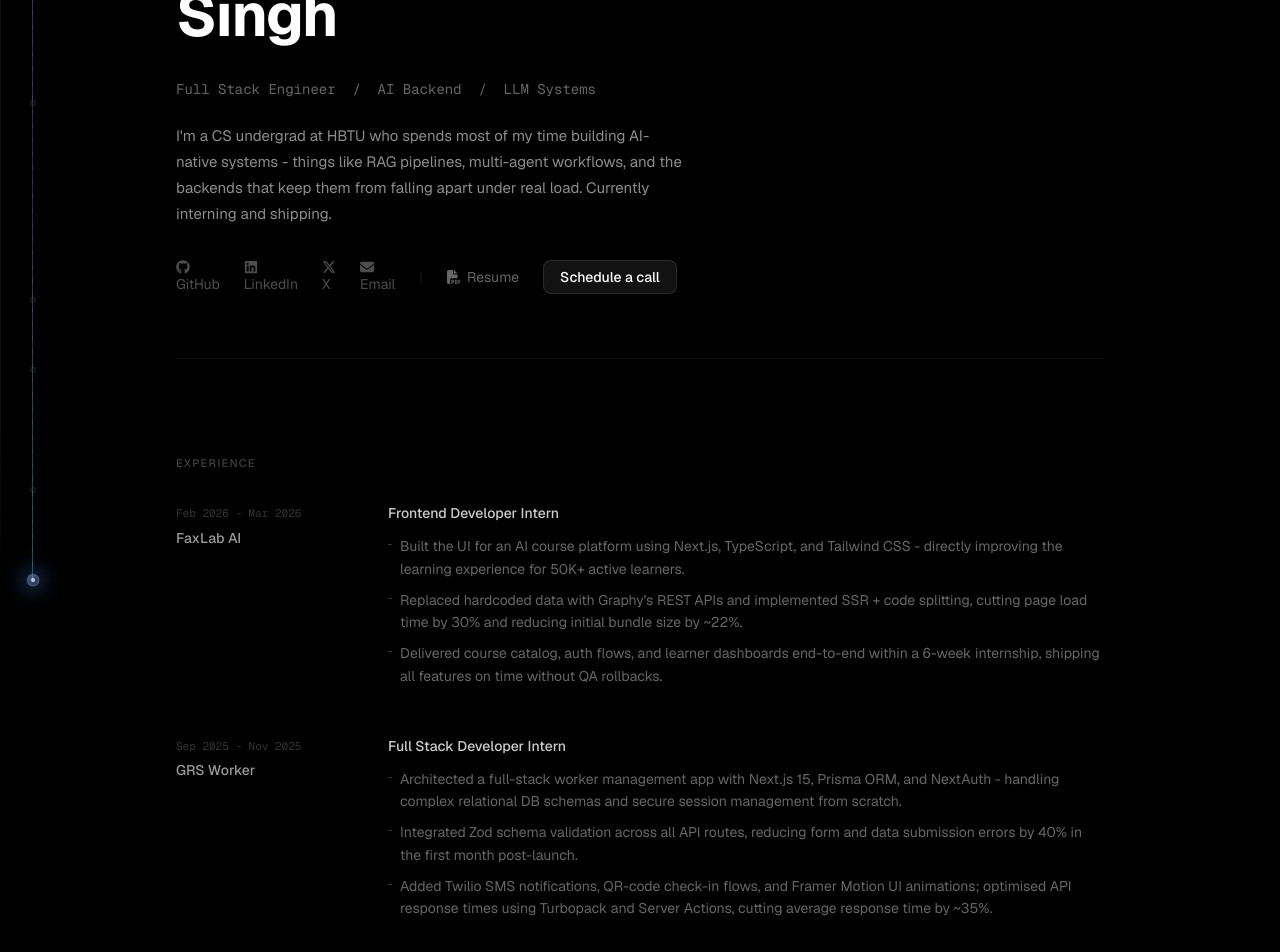
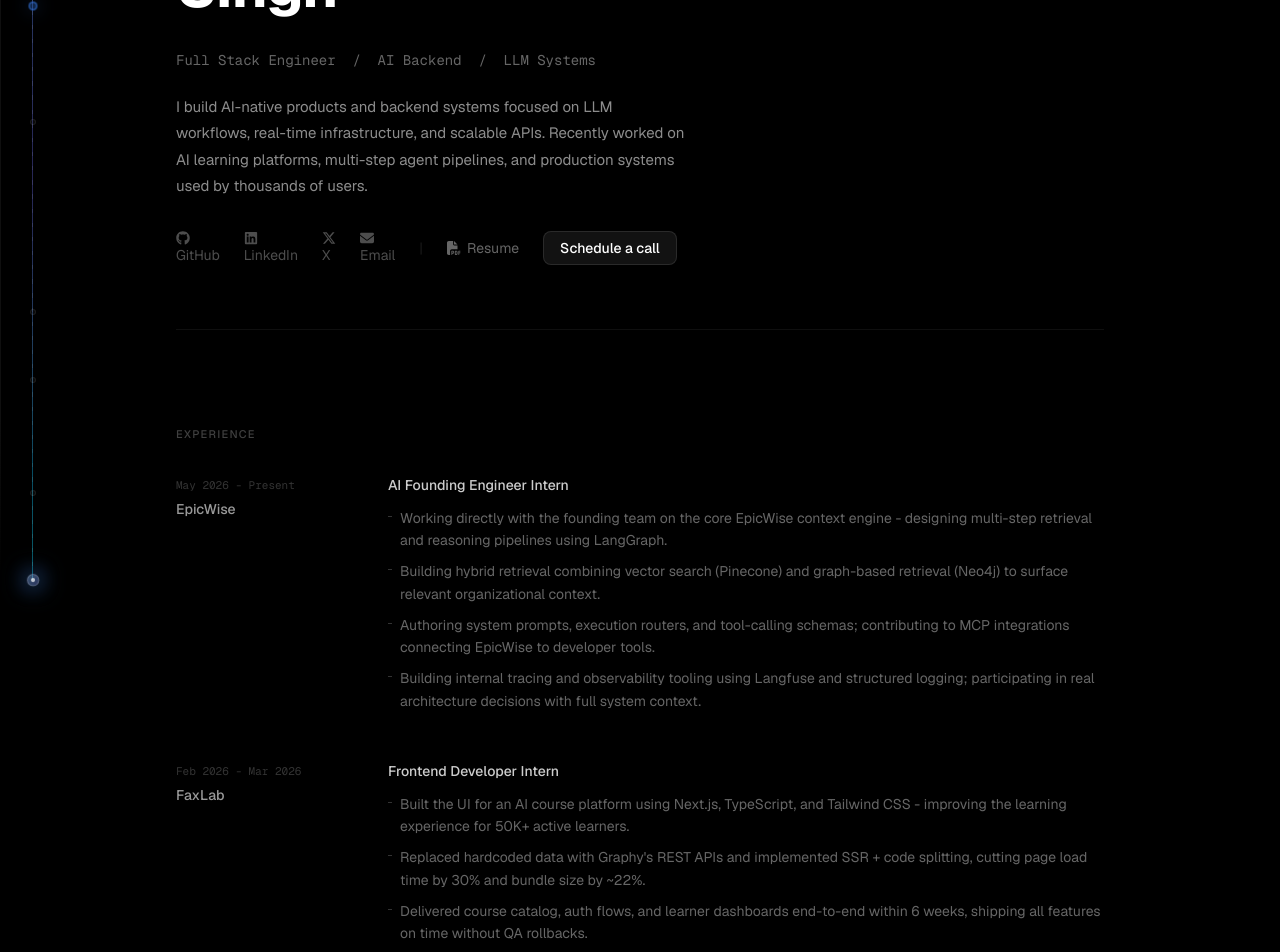
Before and after one commit to Kaushalendra-Marcus/Kaushalendra-Portfolio, a Next.js app: page / in a window 1280 px wide. Shown: the part 220-1172 px from the top of the page. Built offline with nearby package versions, Linux system fonts and the light colour scheme; no server answers.

Commit message:
updating the experience and hero section

```diff
--- a/src/components/Education.tsx
+++ b/src/components/Education.tsx
@@ -9,9 +9,6 @@
           <p className="text-sm text-white/50">HBTU Kanpur</p>
         </div>
         <div>
-          <p className="text-sm font-medium text-white/80 mb-3">
-            B.Tech - Computer Science
-          </p>
           <ul className="space-y-2">
             {[
               "Coursework: Data Structures, Operating Systems, DBMS, Computer Networks, System Design",
--- a/src/components/Hero.tsx
+++ b/src/components/Hero.tsx
@@ -25,36 +25,40 @@
       {/* Top row: name + photo */}
       <div className="flex items-start justify-between gap-6 mb-8 h-a">
         <div>
-          {/* Small label above name */}
-          <p className="text-[11px] tracking-[0.15em] uppercase text-white/20 mb-3 font-medium">
-            Portfolio — 2025
-          </p>
           <h1 className="text-[2.6rem] md:text-6xl font-bold tracking-tight text-white leading-[1.05]">
-            Kaushalendra<br />Singh
+            Kaushalendra
+            <br />
+            Singh
           </h1>
         </div>
 
         {/* Photo - no glow, no border-radius overload, clean */}
         <div className="relative flex-shrink-0 h-b">
-          <div className="w-20 h-20 md:w-24 md:h-24 rounded-2xl overflow-hidden
-            border border-white/[0.08]">
+          <div
+            className="w-20 h-20 md:w-24 md:h-24 rounded-2xl overflow-hidden
+            border border-white/[0.08]"
+          >
             <Image
               src="/kaushal.jpeg"
               alt="Kaushalendra Singh"
               width={96}
               height={96}
-              className="object-cover w-full h-full grayscale hover:grayscale-0 transition-all duration-500"
+              className="object-cover w-full h-full grayscale-0 hover:grayscale transition-all duration-500"
               priority
             />
           </div>
           {/* Available dot */}
-          <div className="absolute -bottom-1 -right-1 flex items-center gap-1 px-2 py-0.5
-            bg-[#0d1f12] border border-green-900/60 rounded-full">
+          <div
+            className="absolute -bottom-1 -right-1 flex items-center gap-1 px-2 py-0.5
+            bg-[#0d1f12] border border-green-900/60 rounded-full"
+          >
             <span
               className="w-1.5 h-1.5 rounded-full bg-green-400 flex-shrink-0"
               style={{ animation: "blink 2s step-end infinite" }}
             />
-            <span className="text-[10px] text-green-400/80 font-medium">open</span>
+            <span className="text-[10px] text-green-400/80 font-medium">
+              open
+            </span>
           </div>
         </div>
       </div>
@@ -69,20 +73,36 @@
       {/* Bio - written like a human, not a LinkedIn summary */}
       <div className="h-d mb-8 max-w-lg">
         <p className="text-[15px] text-white/55 leading-[1.75]">
-          I&apos;m a CS undergrad at HBTU who spends most of my time building
-          AI-native systems - things like RAG pipelines, multi-agent workflows,
-          and the backends that keep them from falling apart under real load.
-          Currently interning and shipping.
+          I build AI-native products and backend systems focused on LLM
+          workflows, real-time infrastructure, and scalable APIs. Recently
+          worked on AI learning platforms, multi-step agent pipelines, and
+          production systems used by thousands of users.
         </p>
       </div>
 
       {/* Links - plain text style, no pill buttons */}
       <div className="h-d flex flex-wrap items-center gap-x-6 gap-y-3">
         {[
-          { label: "GitHub",   href: "https://github.com/Kaushalendra-Marcus",                           icon: <FaGithub className="text-sm" /> },
-          { label: "LinkedIn", href: "https://www.linkedin.com/in/kaushalendra-singh-45b933272/",        icon: <FaLinkedin className="text-sm" /> },
-          { label: "X",        href: "https://x.com/Kaushal__marcus",                                   icon: <FaXTwitter className="text-sm" /> },
-          { label: "Email",    href: "mailto:yadavkausha4a5@gmail.com",                                  icon: <FaEnvelope className="text-sm" /> },
+          {
+            label: "GitHub",
+            href: "https://github.com/Kaushalendra-Marcus",
+            icon: <FaGithub className="text-sm" />,
+          },
+          {
+            label: "LinkedIn",
+            href: "https://www.linkedin.com/in/kaushalendra-singh-45b933272/",
+            icon: <FaLinkedin className="text-sm" />,
+          },
+          {
+            label: "X",
+            href: "https://x.com/Kaushal__marcus",
+            icon: <FaXTwitter className="text-sm" />,
+          },
+          {
+            label: "Email",
+            href: "mailto:yadavkausha4a5@gmail.com",
+            icon: <FaEnvelope className="text-sm" />,
+          },
         ].map(({ label, href, icon }) => (
           <a
             key={label}
--- a/src/data/experience.ts
+++ b/src/data/experience.ts
@@ -2,14 +2,26 @@
 
 export const experiences: Experience[] = [
   {
-    company: "FaxLab AI",
+    company: "EpicWise",
+    role: "AI Founding Engineer Intern",
+    website: "https://epicwise.in",
+    period: "May 2026 - Present",
+    achievements: [
+      "Working directly with the founding team on the core EpicWise context engine - designing multi-step retrieval and reasoning pipelines using LangGraph.",
+      "Building hybrid retrieval combining vector search (Pinecone) and graph-based retrieval (Neo4j) to surface relevant organizational context.",
+      "Authoring system prompts, execution routers, and tool-calling schemas; contributing to MCP integrations connecting EpicWise to developer tools.",
+      "Building internal tracing and observability tooling using Langfuse and structured logging; participating in real architecture decisions with full system context.",
+    ],
+  },
+  {
+    company: "FaxLab",
     role: "Frontend Developer Intern",
     website: "https://www.faxlab.in/",
     period: "Feb 2026 - Mar 2026",
     achievements: [
-      "Built the UI for an AI course platform using Next.js, TypeScript, and Tailwind CSS - directly improving the learning experience for 50K+ active learners.",
-      "Replaced hardcoded data with Graphy's REST APIs and implemented SSR + code splitting, cutting page load time by 30% and reducing initial bundle size by ~22%.",
-      "Delivered course catalog, auth flows, and learner dashboards end-to-end within a 6-week internship, shipping all features on time without QA rollbacks.",
+      "Built the UI for an AI course platform using Next.js, TypeScript, and Tailwind CSS - improving the learning experience for 50K+ active learners.",
+      "Replaced hardcoded data with Graphy's REST APIs and implemented SSR + code splitting, cutting page load time by 30% and bundle size by ~22%.",
+      "Delivered course catalog, auth flows, and learner dashboards end-to-end within 6 weeks, shipping all features on time without QA rollbacks.",
     ],
   },
   {
@@ -18,9 +30,9 @@
     website: "https://grsworker.com/",
     period: "Sep 2025 - Nov 2025",
     achievements: [
-      "Architected a full-stack worker management app with Next.js 15, Prisma ORM, and NextAuth - handling complex relational DB schemas and secure session management from scratch.",
-      "Integrated Zod schema validation across all API routes, reducing form and data submission errors by 40% in the first month post-launch.",
-      "Added Twilio SMS notifications, QR-code check-in flows, and Framer Motion UI animations; optimised API response times using Turbopack and Server Actions, cutting average response time by ~35%.",
+      "Architected a full-stack worker management app with Next.js 15, Prisma ORM, and NextAuth - handling complex relational DB schemas and secure session management.",
+      "Integrated Zod validation across all API routes, reducing form submission errors by 40% in the first month post-launch.",
+      "Added Twilio SMS, QR-code check-in flows, and Framer Motion animations; cut average API response time by ~35% using Turbopack and Server Actions.",
     ],
   },
 ];
```
